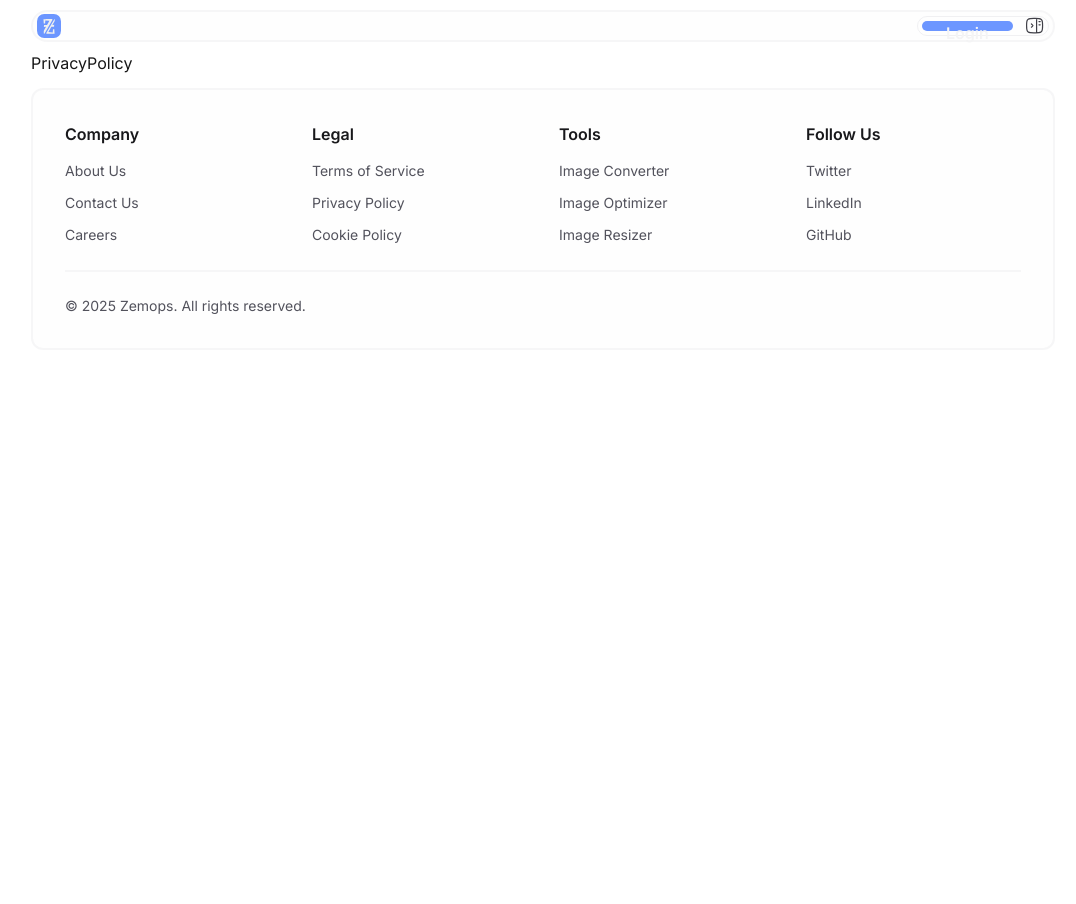
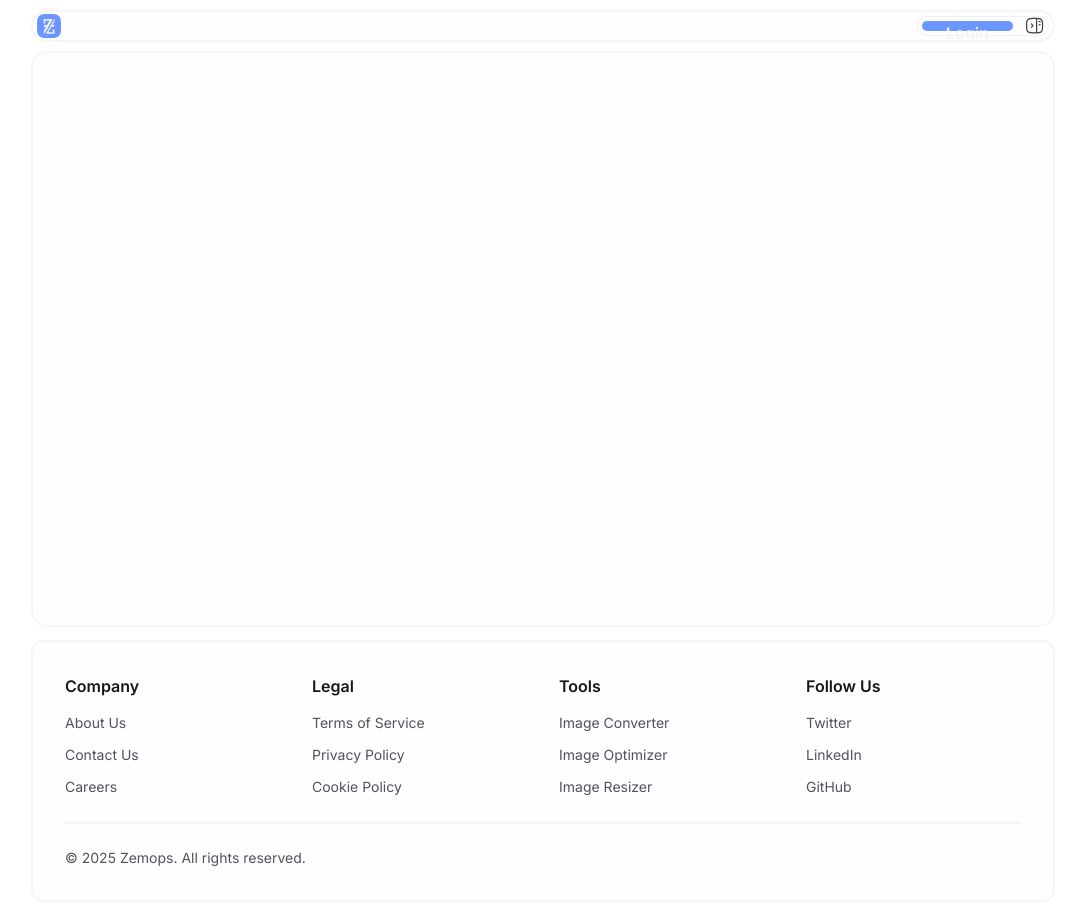
Before and after one commit to kunal-dev-01/zemrev-client, a Next.js app: page /privacy-policy in a window 1280 px wide. Shown: the top 904 px of the page, without its empty margins (97-1173 px from the left). Before the commit the page ends 800 px from the top, so only its background shows below. Built offline with nearby package versions, Linux system fonts and the light colour scheme; no server answers.

Commit message:
legal component updated

```diff
--- a/components/Legal/AboutUs.tsx
+++ b/components/Legal/AboutUs.tsx
@@ -2,7 +2,7 @@
 
 const AboutUs = () => {
   return (
-    <div className="w-full">
+    <div className="w-full md:min-h-[45vw] min-h-[80vh] p-2 rounded-2xl bg-zinc-100/10 dark:bg-zinc-900/10 backdrop-blur-lg border-2 border-zinc-100/80 dark:border-zinc-900/50 flex items-center justify-between relative ">
 
     </div>
   )
--- a/components/Legal/ContactUs.tsx
+++ b/components/Legal/ContactUs.tsx
@@ -1,8 +1,10 @@
-import React from 'react'
+
 
 const ContactUs = () => {
   return (
-    <div>ContactUs</div>
+    <div className='w-full md:min-h-[45vw] min-h-[80vh] p-2 rounded-2xl bg-zinc-100/10 dark:bg-zinc-900/10 backdrop-blur-lg border-2 border-zinc-100/80 dark:border-zinc-900/50 flex items-center justify-between relative '>
+
+    </div>
   )
 }
 
--- a/components/Legal/PrivacyPolicy.tsx
+++ b/components/Legal/PrivacyPolicy.tsx
@@ -1,8 +1,10 @@
-import React from 'react'
+
 
 const PrivacyPolicy = () => {
   return (
-    <div>PrivacyPolicy</div>
+    <div className='w-full md:min-h-[45vw] min-h-[80vh] p-2 rounded-2xl bg-zinc-100/10 dark:bg-zinc-900/10 backdrop-blur-lg border-2 border-zinc-100/80 dark:border-zinc-900/50 flex items-center justify-between relative '>
+
+    </div>
   )
 }
 
--- a/components/Legal/Terms.tsx
+++ b/components/Legal/Terms.tsx
@@ -1,8 +1,10 @@
-import React from 'react'
+
 
 const Terms = () => {
   return (
-    <div>Terms</div>
+    <div className='w-full md:min-h-[45vw] min-h-[80vh] p-2 rounded-2xl bg-zinc-100/10 dark:bg-zinc-900/10 backdrop-blur-lg border-2 border-zinc-100/80 dark:border-zinc-900/50 flex items-center justify-between relative '>
+
+    </div>
   )
 }
 
```
